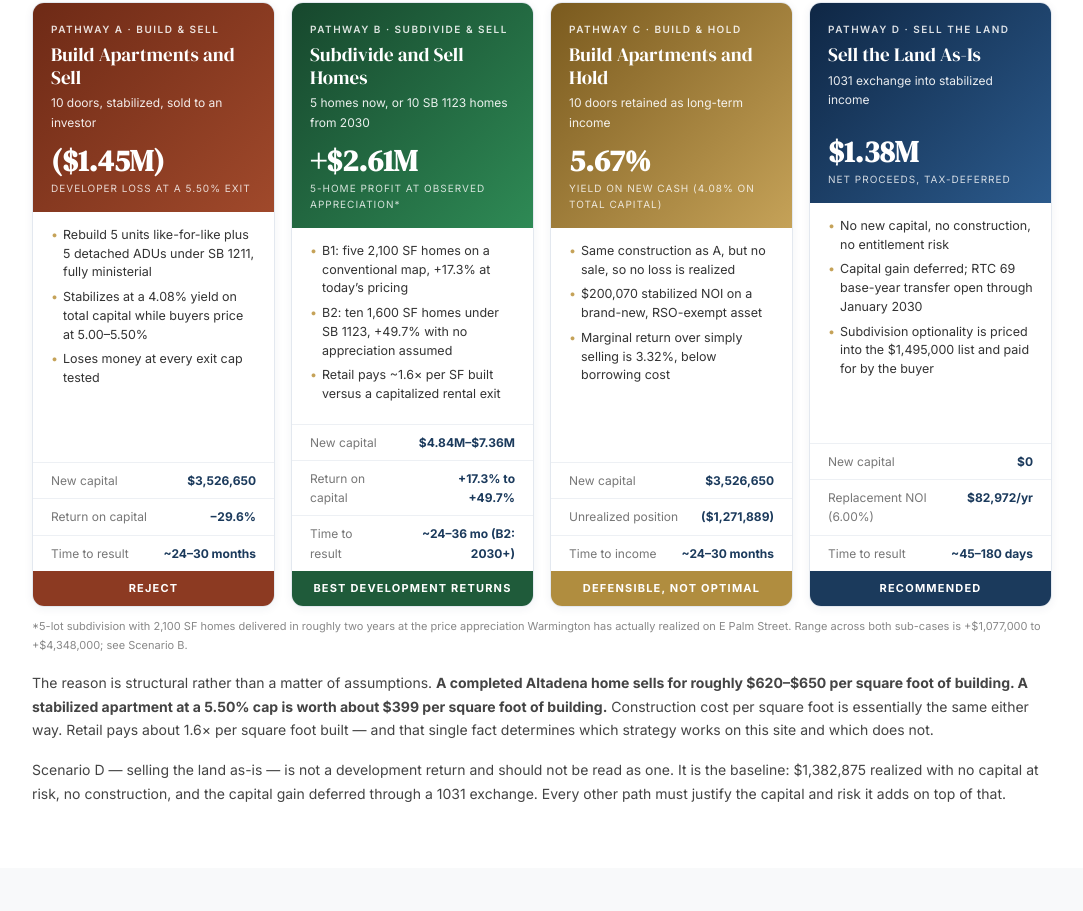
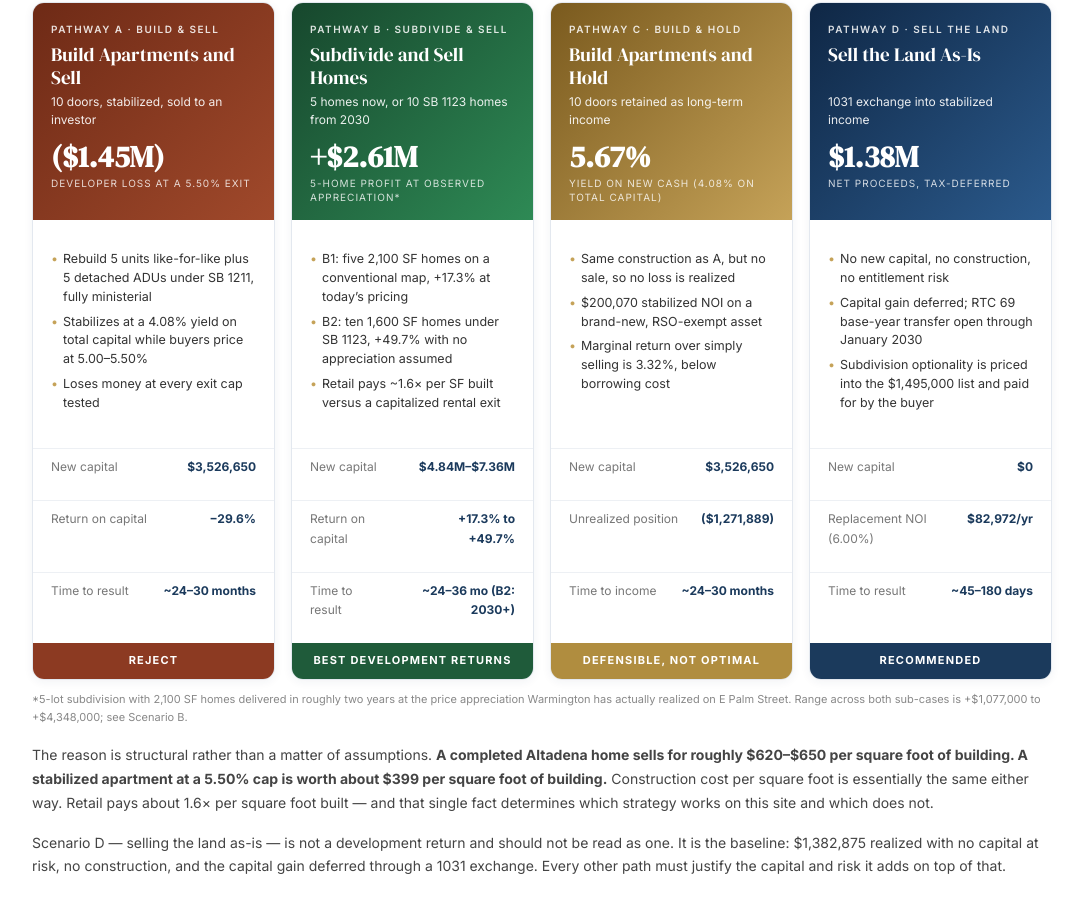
Before and after one commit to LAAA-Deploys/536-w-palm-bov, a plain HTML site: page index.html in a window 1280 px wide. Shown: the part 1596-2507 px from the top of the page, without its empty margins (98-1181 px from the left). Drawn offline with Linux system fonts and the light colour scheme.

Commit message:
Equalize header sizes: scenario banners match section titles; pathway-card headers share one height via subgrid
Co-Authored-By: Claude Fable 5.1 <noreply@anthropic.com>
Claude-Session: https://claude.ai/code/session_01Q6h9qDXdvDc7thNCoDCCB5

```diff
--- a/index.html
+++ b/index.html
@@ -52,17 +52,19 @@ h1,h2,h3 { font-family: 'DM Serif Display', Georgia, serif; }
 .metrics-grid-4 { display: grid; grid-template-columns: repeat(4, 1fr); gap: 16px; margin-bottom: 28px; }
 /* Pathway cards (colored gradient headers) */
 .path-grid { display: grid; grid-template-columns: repeat(4, 1fr); gap: 16px; margin: 24px 0 10px; }
-.path-card { border: 1px solid #e3e8ef; border-radius: 12px; overflow: hidden; display: flex; flex-direction: column; background: #fff; box-shadow: 0 2px 10px rgba(27,58,92,0.06); }
+.path-card { border: 1px solid #e3e8ef; border-radius: 12px; overflow: hidden; display: grid; grid-template-rows: subgrid; grid-row: span 6; background: #fff; box-shadow: 0 2px 10px rgba(27,58,92,0.06); }
+@supports not (grid-template-rows: subgrid) { .path-card { display: flex; flex-direction: column; } }
 .path-card .ph { padding: 18px 18px 16px; color: #fff; min-height: 200px; display: flex; flex-direction: column; }
+.path-card .ptag { min-height: 1.3em; }
 .path-card.pa .ph { background: linear-gradient(135deg, #6E2A16 0%, #A0492B 100%); }
 .path-card.pb .ph { background: linear-gradient(135deg, #17472D 0%, #2E8A55 100%); }
 .path-card.pc .ph { background: linear-gradient(135deg, #7A5A1E 0%, #C5A258 100%); }
 .path-card.pd .ph { background: linear-gradient(135deg, #0F2745 0%, #2B5A8C 100%); }
 .path-card .ptag { font-size: 10px; letter-spacing: 1.5px; text-transform: uppercase; opacity: .85; margin-bottom: 6px; font-weight: 600; }
-.path-card .pname { font-size: 19px; font-weight: 400; line-height: 1.2; font-family: 'DM Serif Display', serif; }
-.path-card .punits { font-size: 12px; opacity: .9; margin-top: 5px; }
+.path-card .pname { font-size: 19px; font-weight: 400; line-height: 1.2; font-family: 'DM Serif Display', serif; min-height: 2.4em; }
+.path-card .punits { font-size: 12px; opacity: .9; margin-top: 5px; min-height: 2.9em; line-height: 1.45; }
 .path-card .pbig { font-size: 30px; font-weight: 600; font-family: 'DM Serif Display', serif; line-height: 1.1; margin-top: auto; padding-top: 12px; }
-.path-card .pbig-label { font-size: 10px; text-transform: uppercase; letter-spacing: 1px; opacity: .8; margin-top: 3px; }
+.path-card .pbig-label { font-size: 10px; text-transform: uppercase; letter-spacing: 1px; opacity: .8; margin-top: 3px; min-height: 2.8em; line-height: 1.4; }
 .path-card .pb-body { padding: 14px 18px; font-size: 12.5px; flex: 1; }
 .path-card .pb-body ul { list-style: none; margin: 0; }
 .path-card .pb-body li { margin-bottom: 6px; line-height: 1.5; padding-left: 12px; position: relative; }
@@ -79,9 +81,9 @@ h1,h2,h3 { font-family: 'DM Serif Display', Georgia, serif; }
 .scen-banner { display: flex; align-items: center; justify-content: space-between; gap: 16px; color: #fff; border-radius: 10px; padding: 22px 26px; margin-bottom: 26px; }
 .scen-banner .sb-tag { font-size: 10px; letter-spacing: 1.8px; text-transform: uppercase; font-weight: 600; opacity: .85; }
 .scen-banner .sb-sub { font-size: 12px; text-transform: uppercase; letter-spacing: 1.5px; opacity: .85; margin-top: 6px; }
-.scen-banner .sb-name { font-size: 28px; font-family: 'DM Serif Display', serif; line-height: 1.15; margin-top: 3px; }
+.scen-banner .sb-name { font-size: 28px; font-weight: 400; font-family: 'DM Serif Display', serif; line-height: 1.15; margin-top: 3px; }
 .scen-banner .sb-stat { text-align: right; white-space: nowrap; }
-.scen-banner .sb-stat-value { font-size: 26px; font-family: 'DM Serif Display', serif; font-weight: 600; line-height: 1.1; }
+.scen-banner .sb-stat-value { font-size: 22px; font-family: 'DM Serif Display', serif; font-weight: 600; line-height: 1.1; }
 .scen-banner .sb-stat-label { font-size: 10px; text-transform: uppercase; letter-spacing: 1px; opacity: .8; }
 .scen-banner.ba { background: linear-gradient(135deg, #6E2A16 0%, #A0492B 100%); }
 .scen-banner.bb { background: linear-gradient(135deg, #17472D 0%, #2E8A55 100%); }
```
